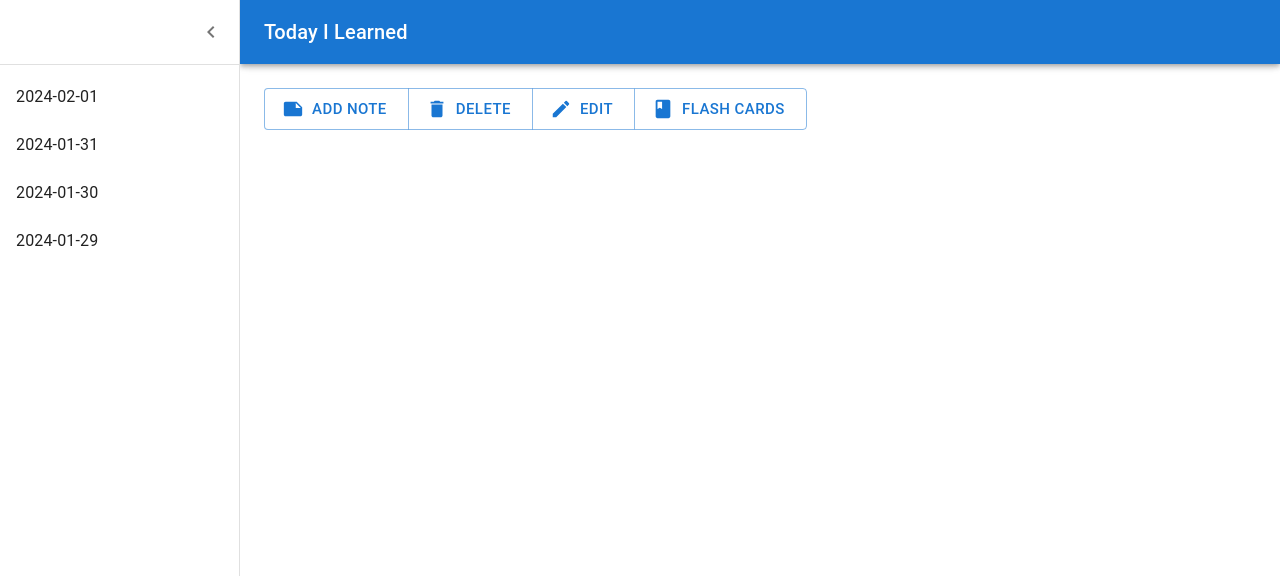
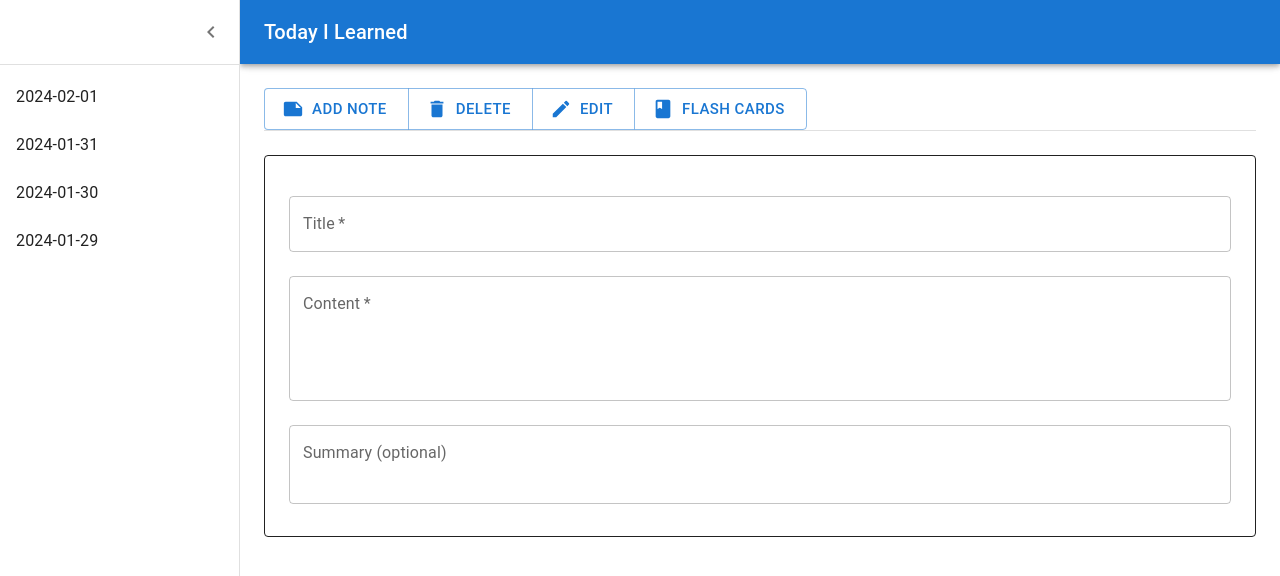
Before and after one commit to plzfday/oblivion, a Next.js app in the folder cortisol/: page /notes in a window 1280 px wide. Shown: the top 576 px of the page. Built offline with nearby package versions, Linux system fonts and the light colour scheme.

Commit message:
add: note structure

```diff
--- a/cortisol/src/app/components/Note.tsx
+++ b/cortisol/src/app/components/Note.tsx
@@ -1,11 +1,51 @@
-import { Box, Container, Grid, Input } from "@mui/material";
+import { Box, Container, Grid, Input, TextField } from "@mui/material";
 import Navigation from "./Navigation";
 import Divider from "@mui/material/Divider";
 
 export default function Note() {
+  const handleSubmit = () => {
+    console.log("submitting note");
+  };
   return (
     <Box>
       <Navigation />
+
+      <Divider />
+      <Box
+        sx={{
+          marginTop: 3,
+          border: 1,
+          borderRadius: 1,
+          padding: 3,
+        }}
+      >
+        <form onSubmit={handleSubmit}>
+          <TextField
+            label="Title"
+            name="title"
+            fullWidth
+            margin="normal"
+            required
+          />
+          <TextField
+            label="Content"
+            name="content"
+            multiline
+            fullWidth
+            rows={4}
+            margin="normal"
+            required
+          />
+          <TextField
+            label="Summary (optional)"
+            name="summary"
+            multiline
+            fullWidth
+            rows={2}
+            margin="normal"
+          />
+        </form>
+      </Box>
     </Box>
   );
 }
```
